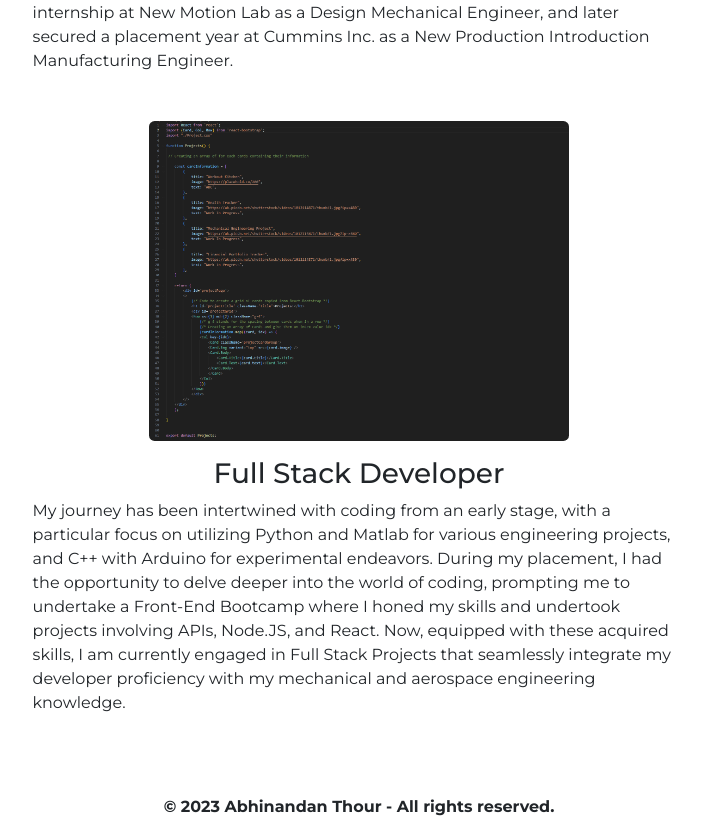
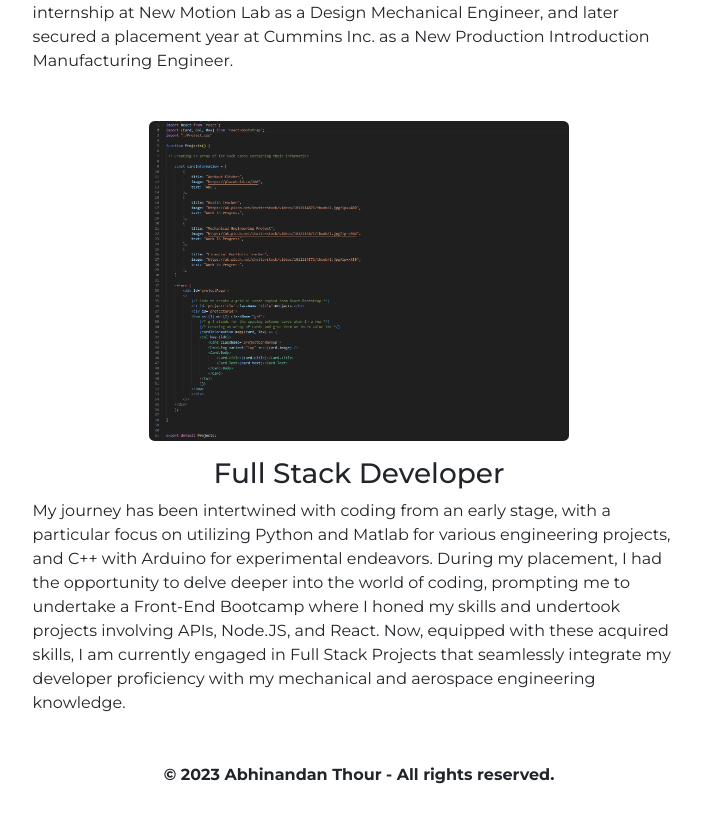
Before and after one commit to Bh00fie/mainportfolio, a React (Create React App) app: page /aboutme in a window 1280 px wide. Shown: the part 1463-2298 px from the top of the page, without its empty margins (281-983 px from the left). After the commit the page ends 2266 px from the top, so only its background shows below. Built offline with nearby package versions, Linux system fonts and the light colour scheme.

Commit message:
fixed footer

```diff
--- a/src/components/pages/Aboutme.css
+++ b/src/components/pages/Aboutme.css
@@ -1,9 +1,5 @@
 #aboutmePage {
-  flex: 1; /* This will make the aboutmePage take up the remaining space */
-  display: flex;
-  flex-direction: column;
   justify-content: flex-start;
-  align-items: center;
 }
 
 .aboutmeParagraph {
@@ -37,6 +33,10 @@
   margin-top: 2rem;
 }
 
+#aboutmeThirdParagraph, #aboutmeThirdText {
+  margin-bottom: 0;
+}
+
 @media only screen and (max-width: 1450px) {
     .aboutmeParagraph {
         flex-direction: column;
--- a/src/components/pages/Contactme.css
+++ b/src/components/pages/Contactme.css
@@ -1,12 +1,4 @@
 /* Contact Me General Styling */
-#contactContainer {
-    flex: 1; /* This will make the contactContainer take up the remaining space */
-    display: flex;
-    flex-direction: column;
-    align-items: center;
-    height: auto;
-}
-
 #inputContainer {
     display: flex;
     flex-direction: column;
@@ -49,4 +41,5 @@
     border: none;
     font-weight: 600;
     margin-top: auto;
+    margin-bottom: 0;
 }
--- a/src/components/pages/Project.css
+++ b/src/components/pages/Project.css
@@ -1,21 +1,11 @@
-#projectPage {
-    flex: 1;
-    display: flex;
-    flex-direction: column;
-    align-items: center;
-    padding: 1rem;
-}
-
-#contactContainer, #aboutmePage, #projectPage {
-    margin: 7.5vh 15%;
-    margin-bottom: 0;
-}
-
 #contactContainer, #aboutmePage, #projectPage {
     display: flex;
     flex-direction: column;
     align-items: center;
     padding: 1rem;
+    flex: 1;
+    margin: 7.5vh 15%;
+    margin-bottom: 0;
   }
 
 @media only screen and (max-width: 1000px) {
```
